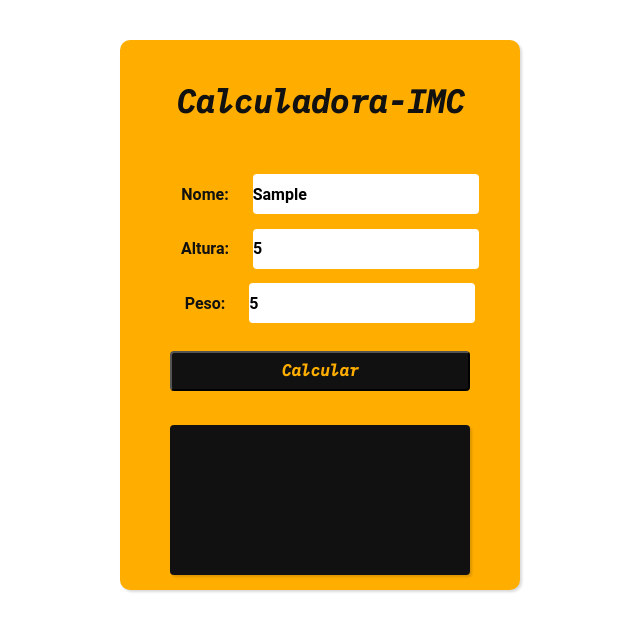
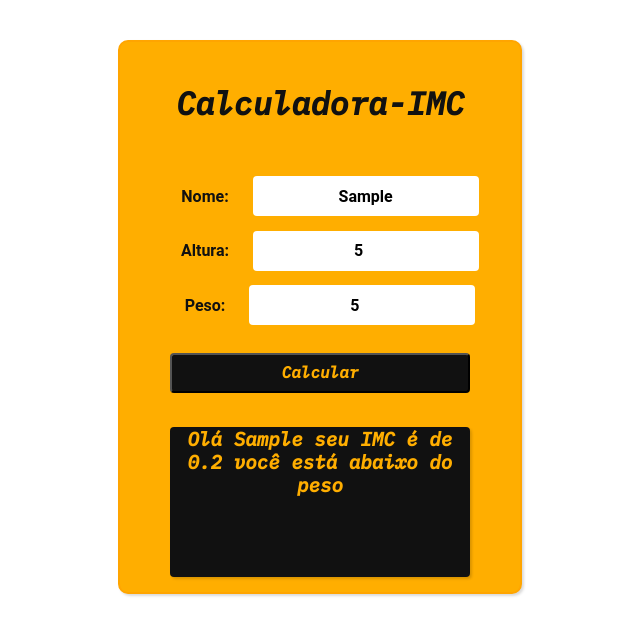
Before and after one commit to douglasrodriguesgit/calculadora-imc, a plain HTML site: page index.html in a window 1280 px wide. Both pictures are taken after typing "Sample", "5", "5" into the empty fields and a click on the button "Calcular". Shown: the whole page, without its empty margins (320-960 px from the left). Drawn offline with Linux system fonts and the light colour scheme.

Commit message:
adicionado as funções js calculadora IMC

```diff
--- a/index.html
+++ b/index.html
@@ -20,18 +20,19 @@
 
     <div class="input">
       <label>Nome:</label>
-      <input type="text">
+      <input type="text" id="name">
     </div>
     <div class="input">
       <label>Altura:</label>
-      <input type="number">
+      <input type="number" id="height">
     </div>
     <div class="input">
       <label>Peso:</label>
-      <input type="number">
+      <input type="number" id="weight">
     </div>
     <button class="btn"> Calcular</button>
-    <div class=" resultado">
+    <div class=" result
+">
 
     </div>
 
--- a/script.js
+++ b/script.js
@@ -0,0 +1,34 @@
+const calc = document.querySelector(".btn");
+
+function calcImc() {
+  const namePerson = document.querySelector("#name").value;
+  const height = document.querySelector("#height").value;
+  const weight = document.querySelector("#weight").value;
+  const result = document.querySelector(".result");
+
+  const imc = (weight / (height * height)).toFixed(1);
+
+  if (namePerson !== "" && height !== "" && weight !== "") {
+    let classification = "";
+
+    if (imc < 18.5) {
+      classification = " você está abaixo do peso";
+    } else if (imc < 24.9) {
+      classification = "parabéns seu peso é o ideal";
+    } else if (imc < 29.9) {
+      classification = "você está acima do peso";
+    } else if (imc < 34.9) {
+      classification = "você está com obesidade I";
+    } else if (imc < 40) {
+      classification = "você está com obesidade II";
+    } else {
+      imc < 40;
+      classification = " cuidado!!! Você está com obesidade III";
+    }
+
+    result.textContent = `Olá ${namePerson} seu IMC é de ${imc} ${classification}`;
+  } else {
+    result.textContent = "Favor preencher todos os campos";
+  }
+}
+calc.addEventListener("click", calcImc);
--- a/style.css
+++ b/style.css
@@ -15,6 +15,7 @@ h1 {
   height: 550px;
   margin: 40px auto;
   border-radius: 10px;
+  border: solid 2px #ffa500;
   box-shadow: rgba(0, 0, 0, 0.15) 1.95px 1.95px 2.6px;
 }
 
@@ -43,6 +44,7 @@ label {
   color: #000;
   border-radius: 4px;
   border: none;
+  text-align: center;
 }
 
 .container input:focus {
@@ -60,7 +62,7 @@ label {
   color: #ffae00;
 }
 
-.resultado {
+.result {
   width: 300px;
   background-color: #111;
   height: 150px;
@@ -68,4 +70,6 @@ label {
   border-radius: 4px;
   color: #ffae00;
   box-shadow: rgba(0, 0, 0, 0.15) 1.95px 1.95px 2.6px;
+  text-align: center;
+  font: 600 1.2rem/1.2 "IBM Plex Mono", sans-serif;
 }
```
